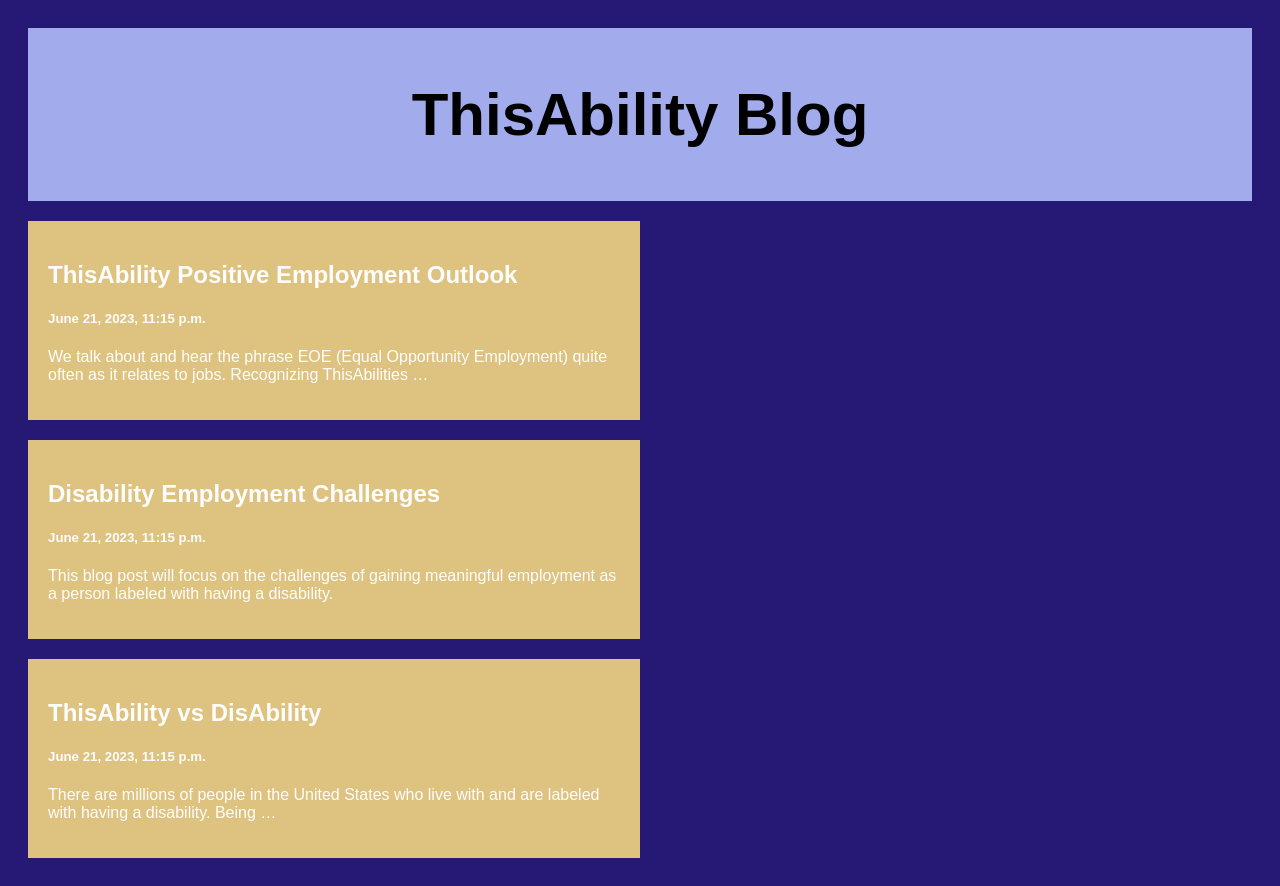
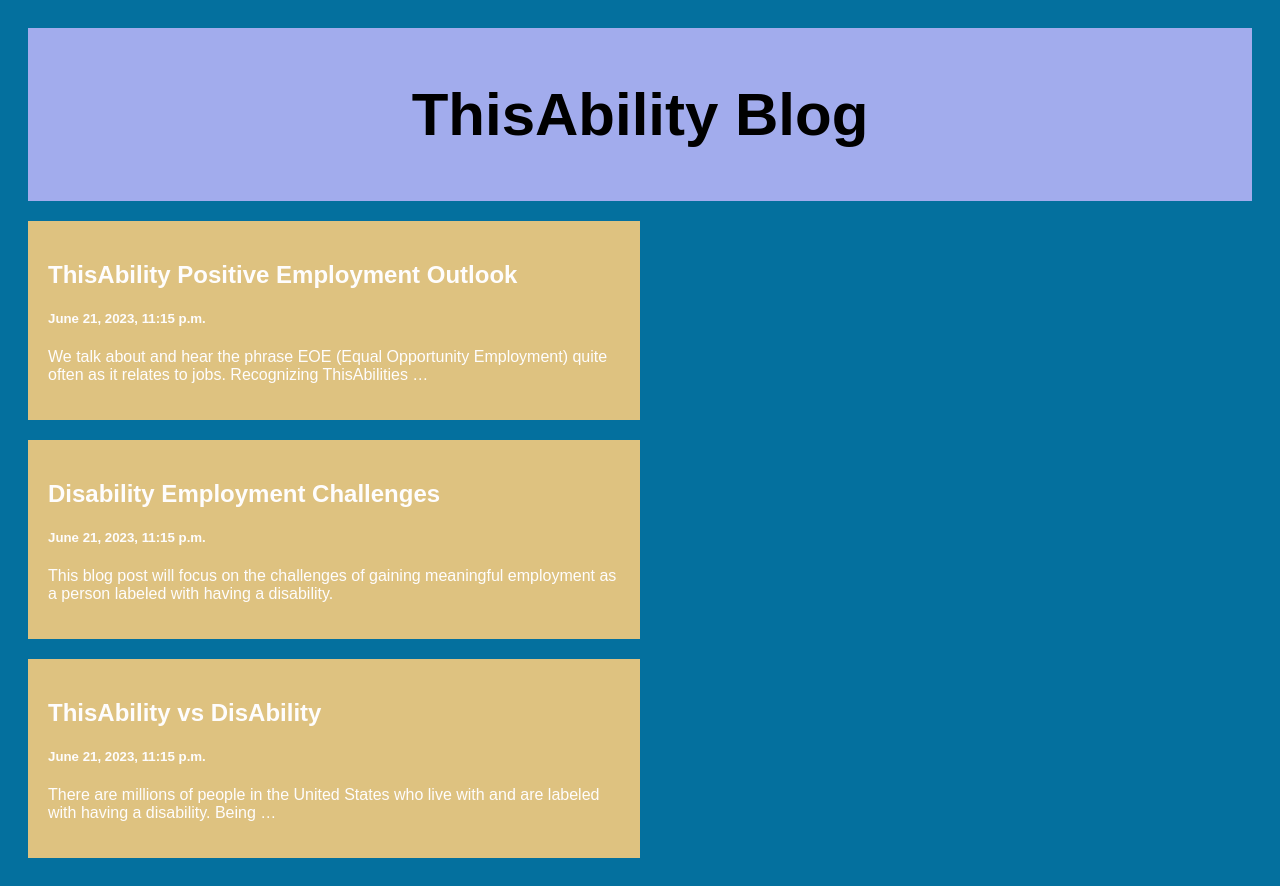
Before and after one commit to winifredf/This_Ability_Blog, a Django app: template templates/index.html in a window 1280 px wide. Run offline with Django 4.2, Linux system fonts and the light colour scheme; the template is opened without the code that fills it: values that come from a table or form of the project are taken from there, others are empty; data comes from the database, SQL or seed files in the repository.

Commit message:
changed home page background color 04709e

```diff
--- a/templates/index.html
+++ b/templates/index.html
@@ -10,7 +10,7 @@
 body {
   font-family: Arial;
   padding: 20px;
-  background: #261875;
+  background: #04709e;
 }
 
 .header {
```
